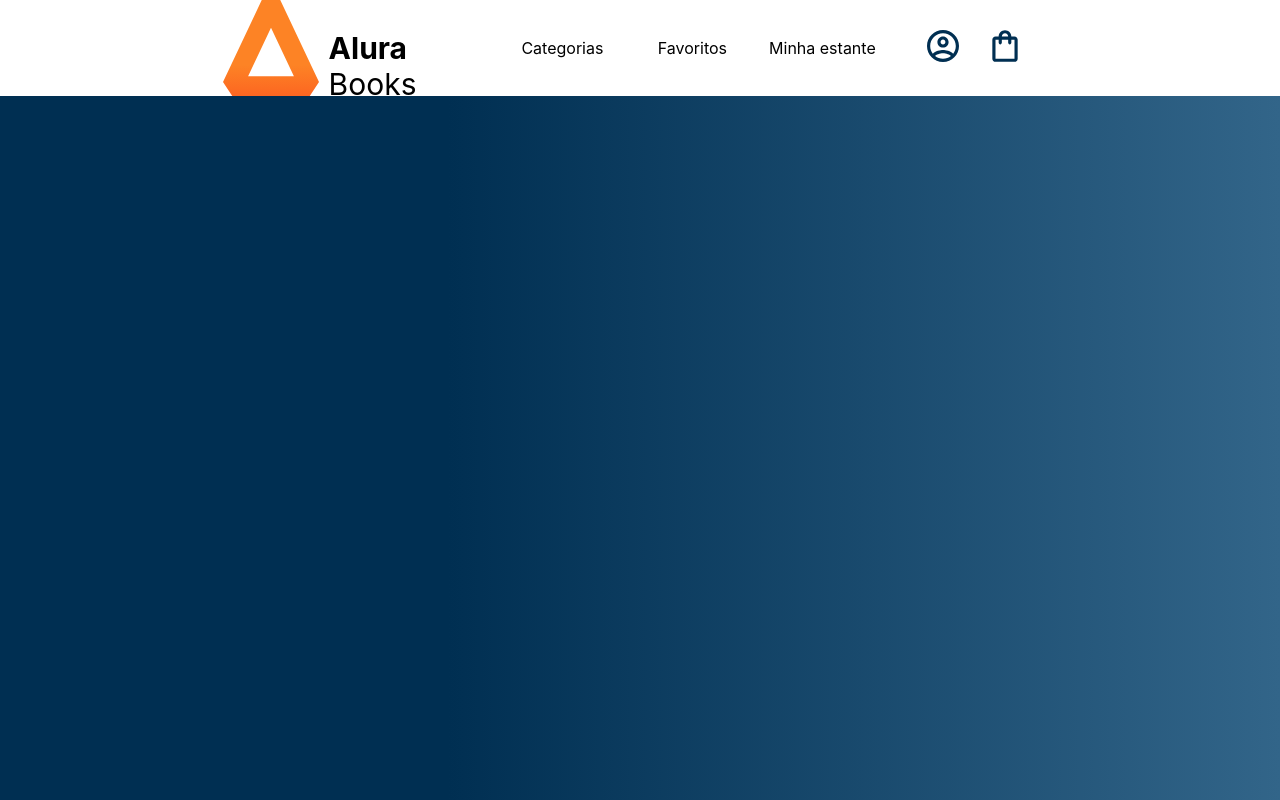
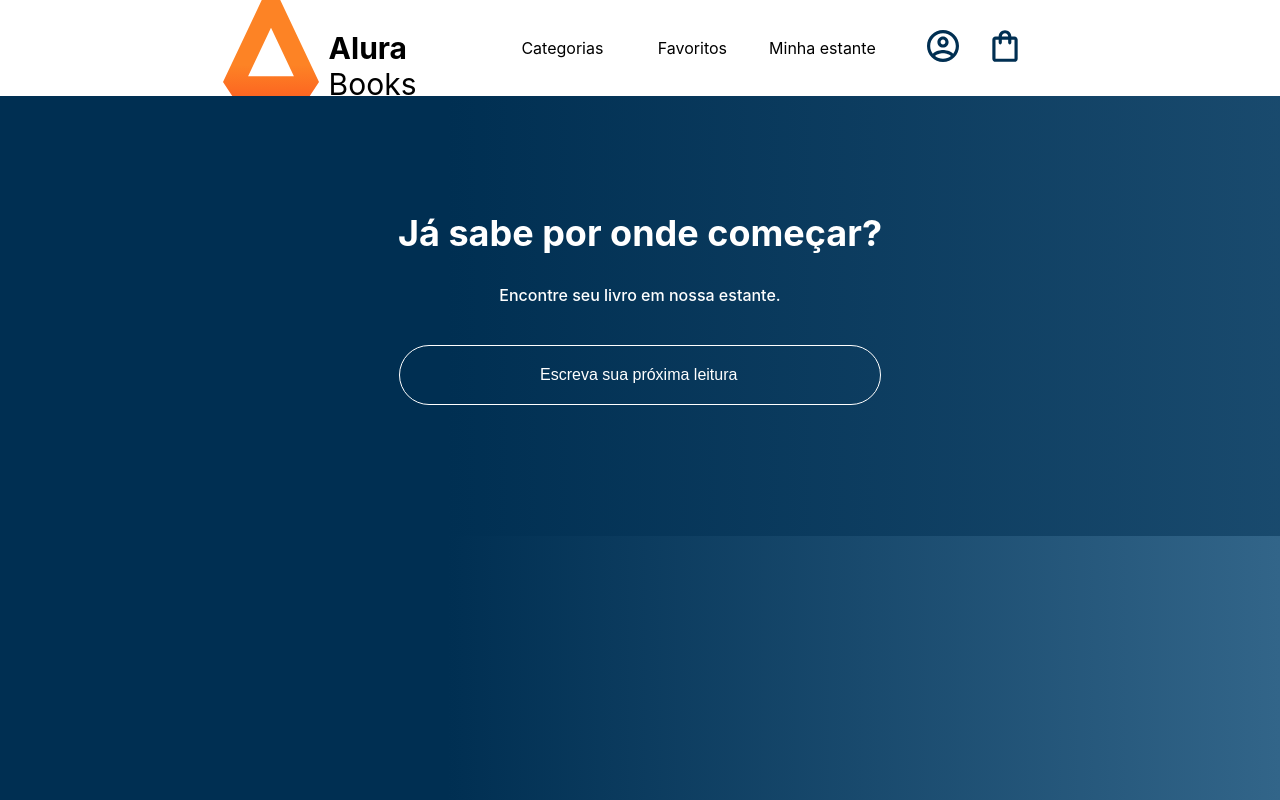
Before and after one commit to lauroappelt/alura-books, a React (Create React App) app: page / in a window 1280 px wide. Built offline with nearby package versions, Linux system fonts and the light colour scheme.

Commit message:
aprendendo sobre estados

```diff
--- a/src/App.js
+++ b/src/App.js
@@ -1,5 +1,6 @@
 import Header from './componentes/Header';
 import styled from 'styled-components';
+import Pesquisa from './componentes/Pesquisa';
 
 const AppContainer = styled.div`
   width: 100vw;
@@ -15,6 +16,7 @@
   return (
     <AppContainer>
       <Header/>
+      <Pesquisa/>
     </AppContainer>
   );
 }
--- /dev/null
+++ b/src/componentes/Input/index.js
@@ -0,0 +1,20 @@
+import styled from "styled-components";
+
+const Input = styled.input`
+    order: 1px solid #fff;
+    background: transparent;
+    border: 1px solid #fff;
+    padding: 20px 140px;
+    border-radius: 50px;
+    width: 200px;
+    color: #fff;
+    font-size: 16px;
+    margin-bottom: 10px;
+
+    &::placeholder {
+        color: #fff;
+        font-size: 16px;
+    }
+`
+
+export default Input;
--- /dev/null
+++ b/src/componentes/Pesquisa/index.js
@@ -0,0 +1,43 @@
+import Input from '../Input'
+import styled from 'styled-components';
+import { useState } from 'react';
+
+const PesquisaContainer = styled.section`
+    background-image: linear-gradient(90deg, #002F52 35%, #326589 165%);
+    color: #FFF;
+    text-align: center;
+    padding: 85px 0;
+    height: 270px;
+    width: 100%;
+`
+
+const Titulo = styled.h2`
+    color: #FFF;
+    font-size: 36px;
+    text-align: center;
+    width: 100%;
+`
+
+const Subtitulo = styled.h3`
+    font-size: 16px;
+    font-weight: 500;
+    margin-bottom: 40px;
+`
+
+function Pesquisa() {
+    const [textoDigitado, setTextoDigitado] = useState('')
+
+    return (
+        <PesquisaContainer>
+            <Titulo>Já sabe por onde começar?</Titulo>
+            <Subtitulo>Encontre seu livro em nossa estante.</Subtitulo>
+            <Input
+                placeholder='Escreva sua próxima leitura'
+                onBlur={evento => setTextoDigitado(evento.target.value)}
+            />
+            <p>{textoDigitado}</p>
+        </PesquisaContainer>
+    )
+}
+
+export default Pesquisa;
```
